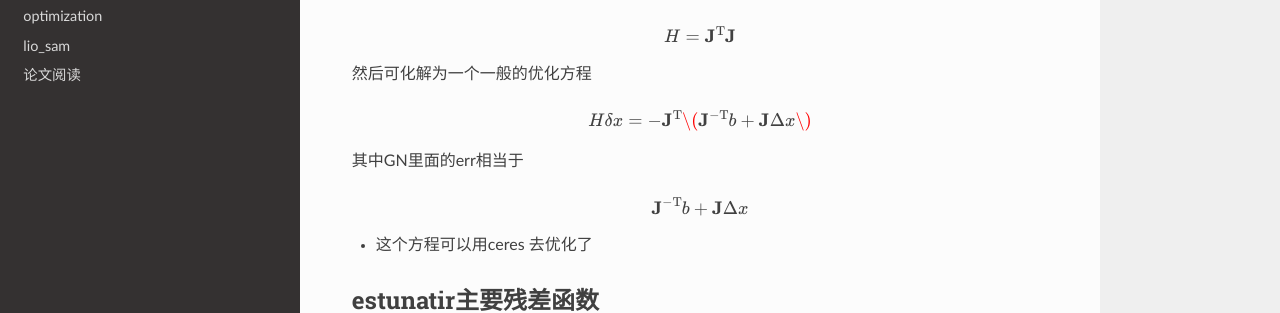
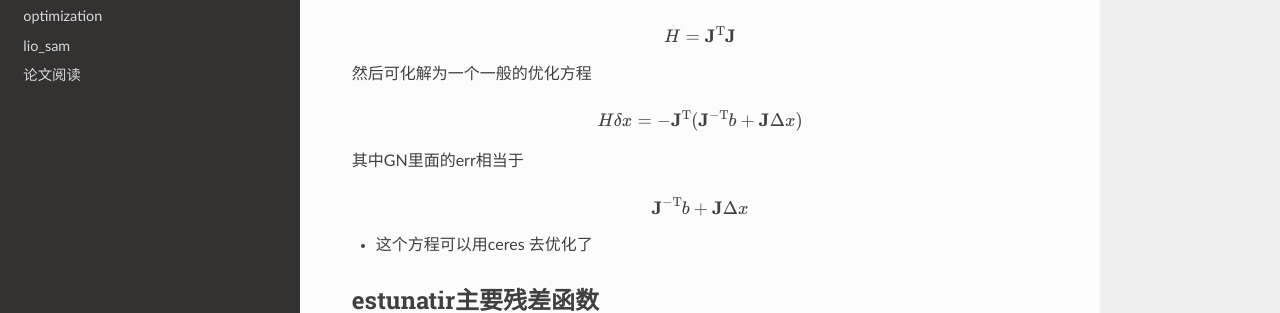
Before and after one commit to lyp727460067/fly-pigger, a Sphinx documentation site: the page built from source/vins.rst, in a window 1280 px wide and 1300 px high. Shown: the part 519-832 px from the top of the window. Built offline with Sphinx 7.4.7 and the Read the Docs theme 2.0.0, drawn with Linux system fonts in a browser that asks for light colours; pages that are not in the unit, such as notebooks, are missing from menus.

Commit message:
add bian

```diff
--- a/source/vins.rst
+++ b/source/vins.rst
@@ -39,7 +39,7 @@ vins 中的边缘化的一点记录
     :nowrap:
 
     \begin{equation}
-    H\delta x  = -\mathbf{J}^\mathrm{T} \( \mathbf{J}^\mathrm{-T}b + \mathbf{J}\Delta x \)
+    H\delta x  = -\mathbf{J}^\mathrm{T} ( \mathbf{J}^\mathrm{-T}b + \mathbf{J}\Delta x )
     \end{equation}
 
 其中GN里面的err相当于
```
